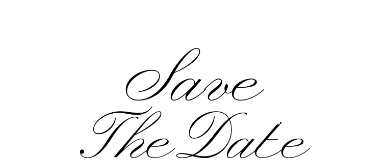
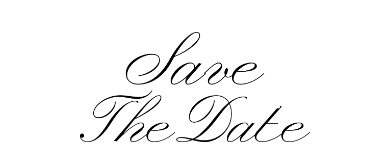
Before and after one commit to jyngsng/wedding-invitation, a plain HTML site: page index.html in a window 390 px wide. Shown: the top 163 px of the page. Drawn offline with Linux system fonts and the light colour scheme.

Commit message:
Mobile: use negative margin to reduce top space above title image

```diff
--- a/styles.css
+++ b/styles.css
@@ -669,7 +669,7 @@ h3 {
   .save-date-title {
     font-size: 2.2rem;
     height: 110px;
-    margin-top: 0;
+    margin-top: -16px;
     margin-bottom: 0;
     max-width: 90%;
   }
```
